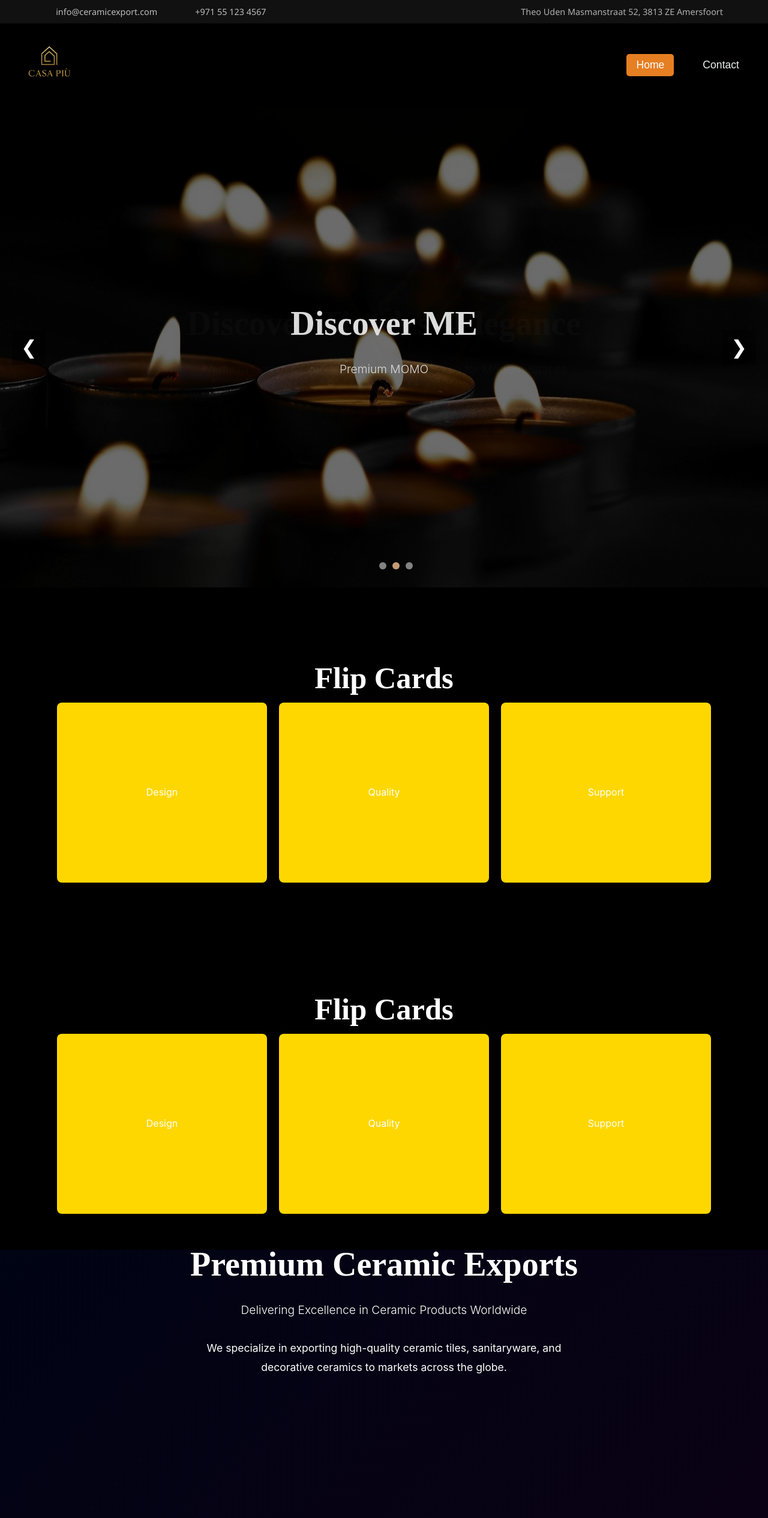
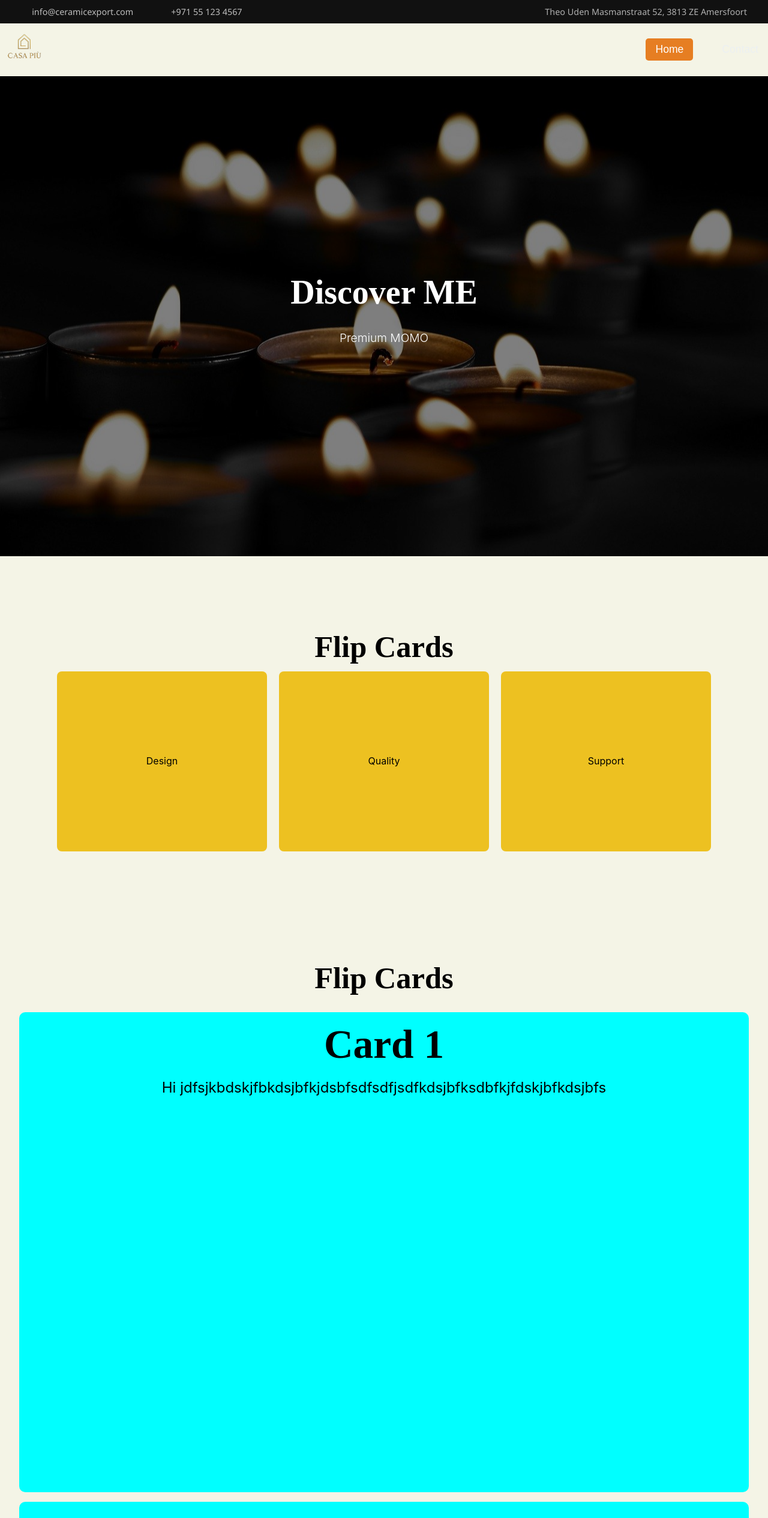
Before and after one commit to haithamhussen33-del/Landing_Page, a React (Vite) app: page / in a window 1280 px wide. Shown: the top 2530 px of the page at 60% size. Built offline with nearby package versions, Linux system fonts and the light colour scheme; some icons are missing.

Commit message:
made the cards effects

```diff
--- a/src/App.jsx
+++ b/src/App.jsx
@@ -3,7 +3,7 @@ import Home from "./components/Home";
 import Contact from "./components/Contact";
 import "./styles/NavigationBar.css";
 import "./styles/Footer.css";
-import logoImage from "./assets/images/logocasa.png";
+import logoImage from "./assets/images/logo-f-trans.svg";
 import HeaderTop from "./components/HeaderTop";
 
 export default function App() {
--- a/src/components/CardRoulet.jsx
+++ b/src/components/CardRoulet.jsx
@@ -1,6 +1,6 @@
 import React from "react";
-import "../styles/services.css";
-import { motion } from "motion/react";
+import "../styles/services1.css";
+import { motion, useScroll, useTransform } from "motion/react";
 
 export default function CardRoulet() {
   const cards = [
@@ -9,18 +9,49 @@ export default function CardRoulet() {
     { front: "Support", back: "We offer 24/7 client assistance." },
   ];
 
+  function MotionCard({ children, index, total }) {
+    const ref = React.useRef(null);
+    const { scrollYProgress } = useScroll({
+      target: ref,
+      // Start progress when the card reaches the top, finish when it fully leaves the top
+      offset: ["start start", "end start"],
+    });
+
+    // Hold the appearance while fully in view, then animate as it leaves
+    const y = useTransform(scrollYProgress, [0, 0.15, 1], [0, 0, -250]);
+    const scale = useTransform(scrollYProgress, [0, 0.15, 1], [1, 1, 0.5]);
+    const opacity = useTransform(scrollYProgress, [0, 0.15, 1], [1, 1, 0.1]);
+
+    return (
+      <motion.div
+        ref={ref}
+        style={{ y, scale, opacity, zIndex: total - index }}
+        viewport={{ amount: 0.1 }}
+        className="flip-card1"
+      >
+        {children}
+      </motion.div>
+    );
+  }
+
   return (
-    <section className="services-flip">
+    <section className="services-flip1">
       <h2>Flip Cards</h2>
-      <div className="flip-container">
-        {cards.map((card, i) => (
-          <div key={i} className="flip-card">
-            <div className="flip-inner">
-              <div className="flip-front">{card.front}</div>
-              <div className="flip-back">{card.back}</div>
-            </div>
-          </div>
-        ))}
+      <div className="flip-container1">
+        <MotionCard index={0} total={3}>
+          <h1>Card 1</h1>
+          <p>
+            Hi jdfsjkbdskjfbkdsjbfkjdsbfsdfsdfjsdfkdsjbfksdbfkjfdskjbfkdsjbfs
+          </p>
+        </MotionCard>
+        <MotionCard index={1} total={3}>
+          <h1>Card 2</h1>
+          <p>Hi 2</p>
+        </MotionCard>
+        <MotionCard index={2} total={3}>
+          <h1>Card 3</h1>
+          <p>Hi 3</p>
+        </MotionCard>
       </div>
     </section>
   );
--- a/src/components/HeaderTop.jsx
+++ b/src/components/HeaderTop.jsx
@@ -11,19 +11,19 @@ export default function HeaderTop() {
         <div className="contact-info">
           <span>
             <a href="mailto:info@ceramicexport.com">
-              <EmailSharpIcon /> info@ceramicexport.com
+              <EmailSharpIcon fontSize="small" /> info@ceramicexport.com
             </a>
           </span>
           <span>
             <a href="tel:+971551234567">
-              <LocalPhoneSharpIcon /> +971 55 123 4567
+              <LocalPhoneSharpIcon fontSize="small" /> +971 55 123 4567
             </a>
           </span>
         </div>
         <div className="top-links">
           <a href="https://maps.app.goo.gl/9Sk1Cr7teumxpLnAA">
-            <MyLocationSharpIcon /> Theo Uden Masmanstraat 52, 3813 ZE
-            Amersfoort
+            <MyLocationSharpIcon fontSize="small" /> Theo Uden Masmanstraat 52,
+            3813 ZE Amersfoort
           </a>
         </div>
       </div>
--- a/src/components/HeroCarousel.jsx
+++ b/src/components/HeroCarousel.jsx
@@ -56,22 +56,6 @@ export default function HeroCarousel() {
       ))}
 
       {/* يمين ويسار أزرار التنقل */}
-      <button className="prev" onClick={prevSlide}>
-        &#10094;
-      </button>
-      <button className="next" onClick={nextSlide}>
-        &#10095;
-      </button>
-      {/* هون منضيف النقاط باسفل الهيرو */}
-      <div className="indicators">
-        {images.map((_, index) => (
-          <span
-            key={index}
-            className={`dot ${index === currentIndex ? "active" : ""}`}
-            onClick={() => setCurrentIndex(index)}
-          ></span>
-        ))}
-      </div>
     </section>
   );
 }
--- a/src/index.css
+++ b/src/index.css
@@ -60,10 +60,10 @@ small {
   text-rendering: optimizeLegibility;
   -webkit-font-smoothing: antialiased;
   -moz-osx-font-smoothing: grayscale;
-  --text: #ffffff;
-  --background: #000000;
-  --primary: #ffd700;
-  --secondary: #ffffff;
+  --text: #000000;
+  --background: #f4f4e6;
+  --primary: #edc121;
+  --secondary: #f5f5f5;
   --accent: #ffffff;
 }
 
--- a/src/styles/HeaderTop.css
+++ b/src/styles/HeaderTop.css
@@ -1,13 +1,13 @@
 .header-top {
   background-color: #111;
-  color: #fff;
+
   font-size: 0.9rem;
   padding: 8px 0;
   font-family: "Segoe UI", sans-serif;
 }
 
 .header-top-container {
-  max-width: 1200px;
+  max-width: 100dvw;
   margin: 0 auto;
   padding: 0 20px;
   display: flex;
@@ -21,7 +21,6 @@ a {
   opacity: 0.85;
   text-decoration: none;
   color: #fff;
-  transition: color 0.3s;
 }
 
 .top-links a {
--- a/src/styles/NavigationBar.css
+++ b/src/styles/NavigationBar.css
@@ -1,12 +1,11 @@
 .navbar {
-  padding: 1rem 2rem;
-
+  max-height: 100vh;
+  max-height: 100vh;
   position: static;
   top: 0;
 }
 
 .nav-container {
-  max-height: fit-content;
   margin: 0;
   display: flex;
   justify-content: center;
@@ -19,9 +18,10 @@
   font-weight: 700;
   letter-spacing: 1px;
 }
+
 .logo-img {
-  width: 100px;
-  height: 100px;
+  height: 5rem;
+  width: 5rem;
 }
 
 .nav-menu {
--- /dev/null
+++ b/src/styles/services1.css
@@ -0,0 +1,22 @@
+section {
+  padding: 60px 20px;
+}
+
+/* Flip */
+.flip-container1 {
+  display: block;
+  place-items: center;
+
+  position: relative;
+}
+.flip-card1 {
+  width: 95vw;
+  height: 100vh;
+  background-color: aqua;
+  border-radius: 10px;
+  margin-top: 1rem;
+  top: 0;
+}
+.flip-card1 p {
+  font-size: x-large;
+}
```
Also changed, not shown: src/assets/images/logo-f-trans.svg (added), src/assets/images/logocasa.png (deleted).
